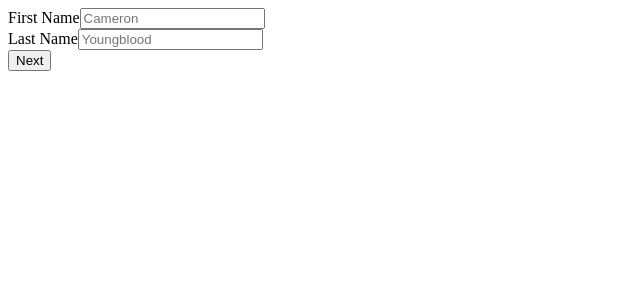
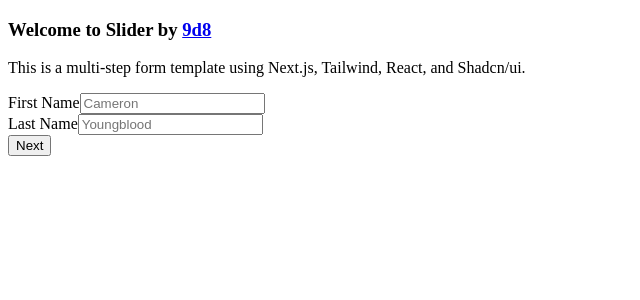
Before and after one commit to 9d8dev/slider, a Next.js app: page / in a window 1280 px wide. Shown: the top 300 px of the page, without its empty margins (0-640 px from the left). Built offline with nearby package versions, Linux system fonts and the light colour scheme.

Commit message:
Add welcome message and description to first step of multi-step form

```diff
--- a/components/multi-step-form.tsx
+++ b/components/multi-step-form.tsx
@@ -105,6 +105,13 @@ const FirstStep = () => {
   const form = useFormContext();
   return (
     <>
+      <h3 className="text-xl font-medium">
+        Welcome to Slider by <a href="https://9d8.dev">9d8</a>
+      </h3>
+      <p>
+        This is a multi-step form template using Next.js, Tailwind, React, and
+        Shadcn/ui.
+      </p>
       <FormField
         control={form.control}
         name="first_name"
```
